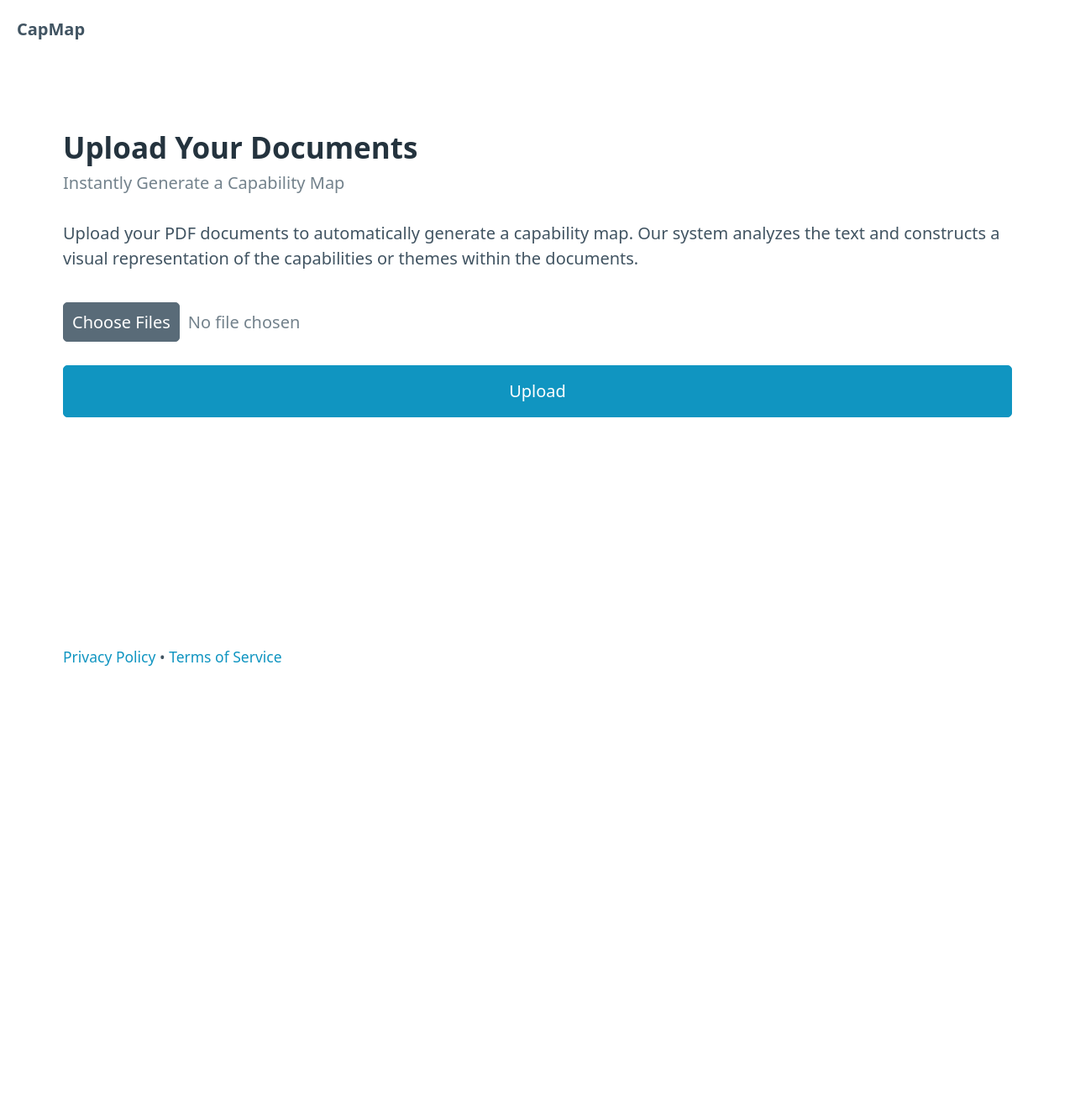
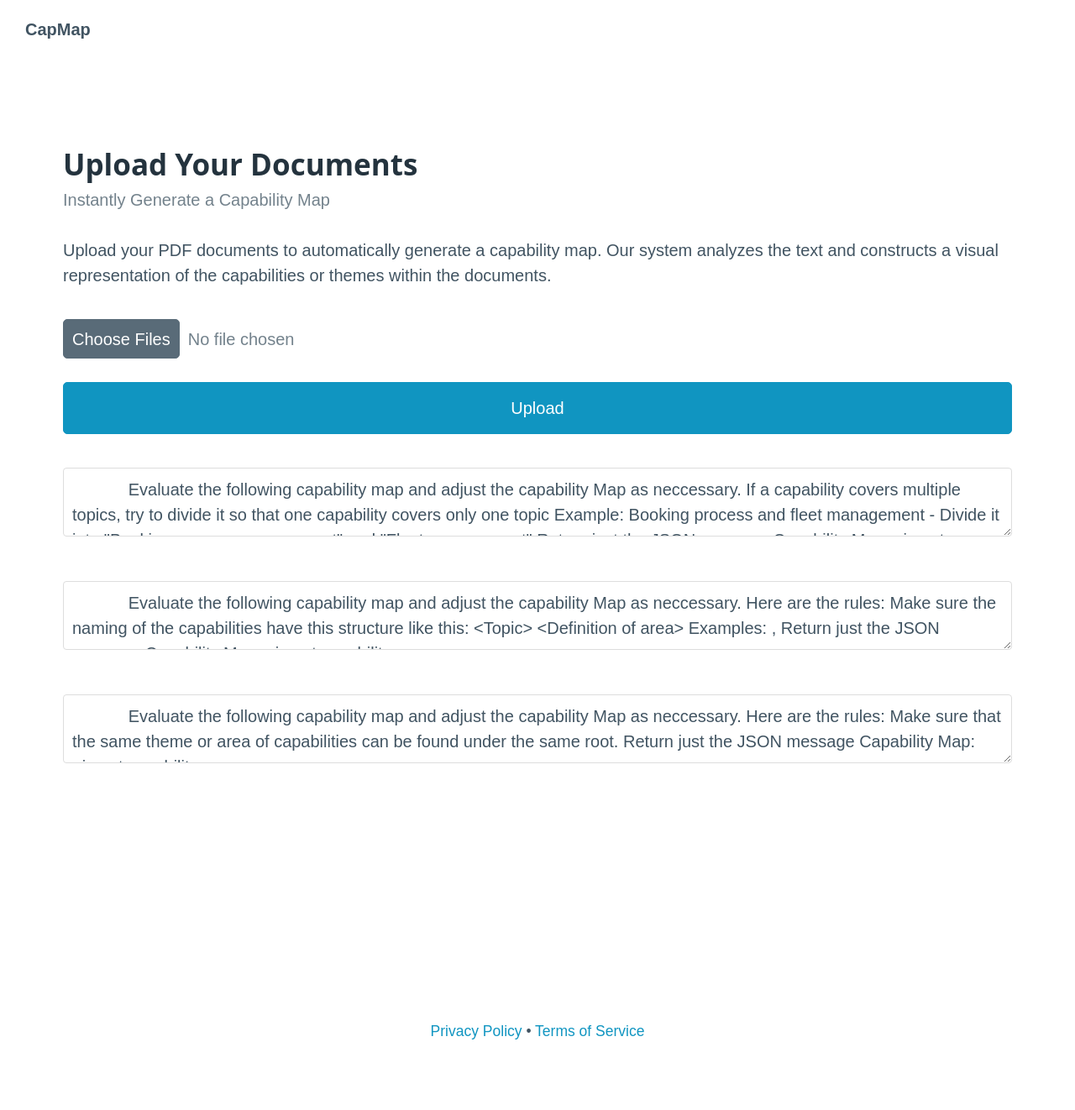
Before and after one commit to philippweigel/ai_capmap, a Flask app: page / in a window 1280 px wide. Shown: the whole page at 84% size. Before the commit the page ends 793 px from the top, so only its background shows below. Run offline with Flask 3, Linux system fonts and the light colour scheme; parts of the project's set-up code (start-up, migrations or seed data) failed here and were passed over.

Commit message:
added text fields

```diff
--- a/app.py
+++ b/app.py
@@ -40,7 +40,12 @@
 
 @app.route('/')
 def index():
-    return render_template('index.html')
+    return render_template(
+        'index.html',
+        divide_capabilities_prompt=utils.clean_text(config.divide_capabilities_prompt),
+        check_naming_of_capabilities_prompt=utils.clean_text(config.check_naming_of_capabilities_prompt),
+        aggregateSameTopicPrompt=utils.clean_text(config.aggregate_same_topic_prompt),
+        )
 
 @app.route('/upload', methods=['POST'])
 def upload_file():
--- /dev/null
+++ b/static/style.css
@@ -0,0 +1,29 @@
+body {
+  font-family: Arial, sans-serif;
+}
+nav ul {
+  list-style-type: none;
+  text-align: center;
+}
+nav ul li {
+  display: inline;
+  margin: 0 10px;
+}
+main {
+  margin-top: 20px;
+}
+textarea {
+  width: 100%;
+  margin-top: 10px;
+  padding: 10px;
+  border: 1px solid #ddd;
+  border-radius: 4px;
+  resize: vertical;
+}
+.form-group {
+  margin-bottom: 15px;
+}
+footer {
+  text-align: center;
+  margin-top: 20px;
+}
--- a/templates/index.html
+++ b/templates/index.html
@@ -7,6 +7,7 @@
       rel="stylesheet"
       href="https://cdn.jsdelivr.net/npm/@picocss/pico@1/css/pico.min.css"
     />
+    <link rel="stylesheet" href="{{ url_for('static', filename='style.css') }}">
     <title>Document Upload and Capability Map Creation</title>
   </head>
   <body>
@@ -32,10 +33,38 @@
             <button type="submit">Upload</button>
         </form>
 
+
+        <!-- Textareas for prompts -->
+        <div class="form-group">
+          <textarea id="divide_capabilities_prompt" placeholder="Divide Capabilities Prompt">
+            {{ divide_capabilities_prompt }}
+          </textarea>
+        </div>
+        <div class="form-group">
+          <textarea id="check_naming_of_capabilities_prompt" placeholder="Check Naming of Capabilities Prompt">
+            {{ check_naming_of_capabilities_prompt }}
+          </textarea>
+        </div>
+        <div class="form-group">
+          <textarea id="aggregateSameTopicPrompt" placeholder="Aggregate Same Topic Prompt">
+            {{ aggregateSameTopicPrompt }}
+          </textarea>
+        </div>
+
+
           <div id="loading" style="display: none;">Uploading and processing...</div>
           <div id="downloadLink" style="display: none;">
               Files processed. <a href="/download">Download Capability Map</a>
           </div>
+
+      </div>
+    </main>
+    <footer class="container">
+      <small
+        ><a href="#">Privacy Policy</a> •
+        <a href="#">Terms of Service</a></small
+      >
+    </footer>
 
     <script>
       document.getElementById('uploadForm').addEventListener('submit', function(event) {
@@ -61,13 +90,6 @@
             });
       });
   </script>
-      </div>
-    </main>
-    <footer class="container">
-      <small
-        ><a href="#">Privacy Policy</a> •
-        <a href="#">Terms of Service</a></small
-      >
-    </footer>
+
   </body>
 </html>
```
Also changed, not shown: capabilities/data.json (+62 -32 lines). Lines whose indentation alone changed are shown as unchanged.
